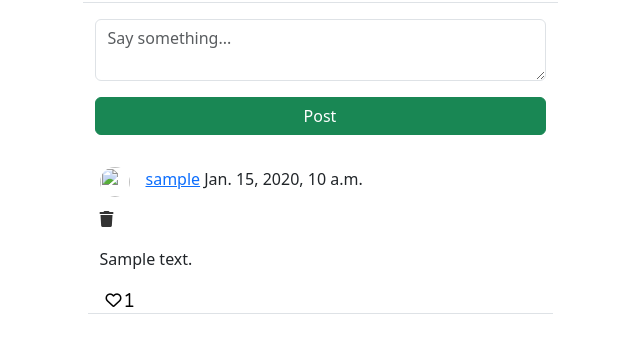
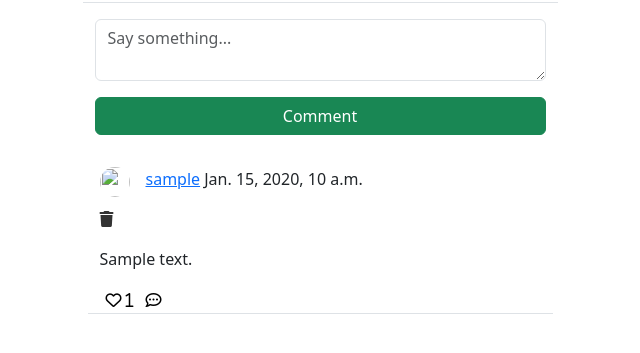
Before and after one commit to kpetrauskas92/XPLORER, a Django app: page /social/post/1 in a window 1280 px wide. Shown: the part 286-639 px from the top of the page, without its empty margins (320-960 px from the left). Run offline with Django 3.2, Linux system fonts and the light colour scheme; a user stored in the database is signed in; tables that the repository leaves empty hold one stand-in row (values such as "Sample post"); some libraries are stand-ins or nearby versions.

Commit message:
Added CommentReplyView, updated templates and minor bugfixes

```diff
--- a/social/admin.py
+++ b/social/admin.py
@@ -1,6 +1,7 @@
 from django.contrib import admin
-from .models import Post, UserProfile
+from .models import Post, UserProfile, Comment
 
 
 admin.site.register(Post)
 admin.site.register(UserProfile)
+admin.site.register(Comment)
--- a/social/models.py
+++ b/social/models.py
@@ -23,6 +23,17 @@ class Comment(models.Model):
     author = models.ForeignKey(User, on_delete=models.CASCADE)
     post = models.ForeignKey('Post', on_delete=models.CASCADE)
     likes = models.ManyToManyField(User, blank=True, related_name='comment_likes')
+    parent = models.ForeignKey('self', on_delete=models.CASCADE, blank=True, null=True, related_name='+')
+
+    @property
+    def children(self):
+        return Comment.objects.filter(parent=self).order_by('-created_on').all
+
+    @property
+    def is_parent(self):
+        if self.parent is None:
+            return True
+        return False
 
 
 
@@ -32,7 +43,6 @@ class UserProfile(models.Model):
     bio = models.TextField(max_length=200, blank=True, null=True)
     birth_date = models.DateField(null=True, blank=True)
     location = models.CharField(max_length=50, blank=True, null=True)
-    # Revisit images
     picture = CloudinaryField('profile_image', default='user-default_acghod')
     followers = models.ManyToManyField(User, blank=True, related_name='followers')
 
--- a/social/templates/post_detail.html
+++ b/social/templates/post_detail.html
@@ -1,5 +1,6 @@
 {% extends 'base.html' %}
 {% load crispy_forms_tags %}
+{% load static %}
 
 {% block content %}
 <div class="container">
@@ -48,12 +49,13 @@
                 {% csrf_token %}
                 {{ form | crispy }}
                 <div class="d-grid gap-2">
-                    <button class="btn btn-success mt-3">Post</button>
+                    <button class="btn btn-success mt-3">Comment</button>
                 </div>
            </form>
         </div>
 
         {% for comment in comments %}
+        {% if comment.is_parent %}
         <div class="row justify-content-center mt-3 mb-5">
             <div class="col-md-5 col-sm-12 border-bottom">
                 <p>
@@ -82,9 +84,49 @@
                         <i class="far fa-regular fa-heart"> <span>{{ comment.likes.all.count }}</span></i>
                         </button>
                     </form>
+                    <div>
+                        <button class="remove-default-btn"><i class="far fa-comment-dots"
+                            onclick="commentReplyToggle('{{comment.pk}}')"></i></button>
+                    </div>
                 </div>
             </div>
         </div>
+        <div class="row justify-content-center mt-3 mb-5 d-none" id="{{ comment.pk }}">
+            <div class="col-md-5 col-sm-12">
+               <form method="POST" action="{% url 'comment-reply' post.pk comment.pk %}">
+                    {% csrf_token %}
+                    {{ form | crispy }}
+                    <div class="d-grid gap-2">
+                        <button class="btn btn-success mt-3">Comment</button>
+                    </div>
+               </form>
+            </div>
+            {% for child_comment in comment.children %}
+            <div class="row justify-content-center mt-3 mb-5 child-comment">
+                <div class="col-md-5 col-sm-12 border-bottom">
+                    <p>
+                        <div>
+                            <a href="{% url 'profile' child_comment.author.profile.pk %}">
+                                <img class="rounded-circle post-img" height="30" width="30"
+                                src="{{ child_comment.author.profile.picture.url }}"/>
+                            </a>
+                            <p class="post-text">
+                                <a class="text-primary post-link"
+                                href="{% url 'profile' comment.author.profile.pk %}">{{ child_comment.author }}</a>
+                                {{ child_comment.created_on }}
+                            </p>
+                        </div>
+                        <!-- <strong>{{ comment.author }}</strong> {{ comment.created_on }} -->
+                        {% if request.user == child_comment.author %}
+                        <a href="{% url 'comment-delete' post.pk child_comment.pk %}" class="edit-color"><i class="fas fa-trash"></i></a>
+                        {% endif %}
+                    </p>
+                    <p>{{ child_comment.comment }}</p>
+                </div>
+            </div>
+            {% endfor %}
+            {% endif %}
         {% endfor %}
 </div>
+<script type="text/javascript" src="{% static 'js/script.js' %}"></script>
 {% endblock content %}
--- a/social/urls.py
+++ b/social/urls.py
@@ -5,6 +5,7 @@ from .views import (
     PostEditView,
     PostDeleteView,
     CommentDeleteView,
+    CommentReplyView,
     ProfileView,
     ProfileEditView,
     AddFollower,
@@ -20,6 +21,7 @@ urlpatterns = [
     path('post/edit/<int:pk>', PostEditView.as_view(), name='post-edit'),
     path('post/delete/<int:pk>', PostDeleteView.as_view(), name='post-delete'),
     path('post/<int:post_pk>/comment/delete/<int:pk>/', CommentDeleteView.as_view(), name='comment-delete'),
+    path('post/<int:post_pk>/comment/<int:pk>/reply', CommentReplyView.as_view(), name='comment-reply'),
     path('post/<int:pk>/like', AddLike.as_view(), name='like'),
     path('post/<int:post_pk>/comment/<int:comment_pk>/like', AddCommentLike.as_view(), name='comment-like'),
     path('profile/<int:pk>/', ProfileView.as_view(), name='profile'),
--- a/social/views.py
+++ b/social/views.py
@@ -99,6 +99,21 @@ class PostDetailView(LoginRequiredMixin, View):
 
         return render(request, 'post_detail.html', context)
 
+
+class CommentReplyView(LoginRequiredMixin, View):
+    def post(self, request, post_pk, pk, *args, **kwargs):
+        post = Post.objects.get(pk=post_pk)
+        parent_comment = Comment.objects.get(pk=pk)
+        form = CommentForm(request.POST)
+
+        if form.is_valid():
+            new_comment = form.save(commit=False)
+            new_comment.author = request.user
+            new_comment.post = post
+            new_comment.parent = parent_comment
+            new_comment.save()
+
+        return redirect('post-detail', pk=post.pk)
 
 
 class PostEditView(LoginRequiredMixin, UserPassesTestMixin, UpdateView):
--- /dev/null
+++ b/static/js/script.js
@@ -0,0 +1,9 @@
+function commentReplyToggle(parent_id) {
+    let row = document.getElementById(parent_id);
+
+    if (row.classList.contains('d-none')) {
+        row.classList.remove('d-none');
+    } else {
+        row.classList.add('d-none');
+    }
+}
--- a/static/style.css
+++ b/static/style.css
@@ -27,3 +27,7 @@
     border-radius: 5px;
     margin-bottom: 10px;
 }
+
+.child-comment {
+    margin-left: 2rem;
+}
```
Also changed, not shown: social/templates/profile.html (+0 -8 lines), social/migrations/0010_comment_parent.py (added).
